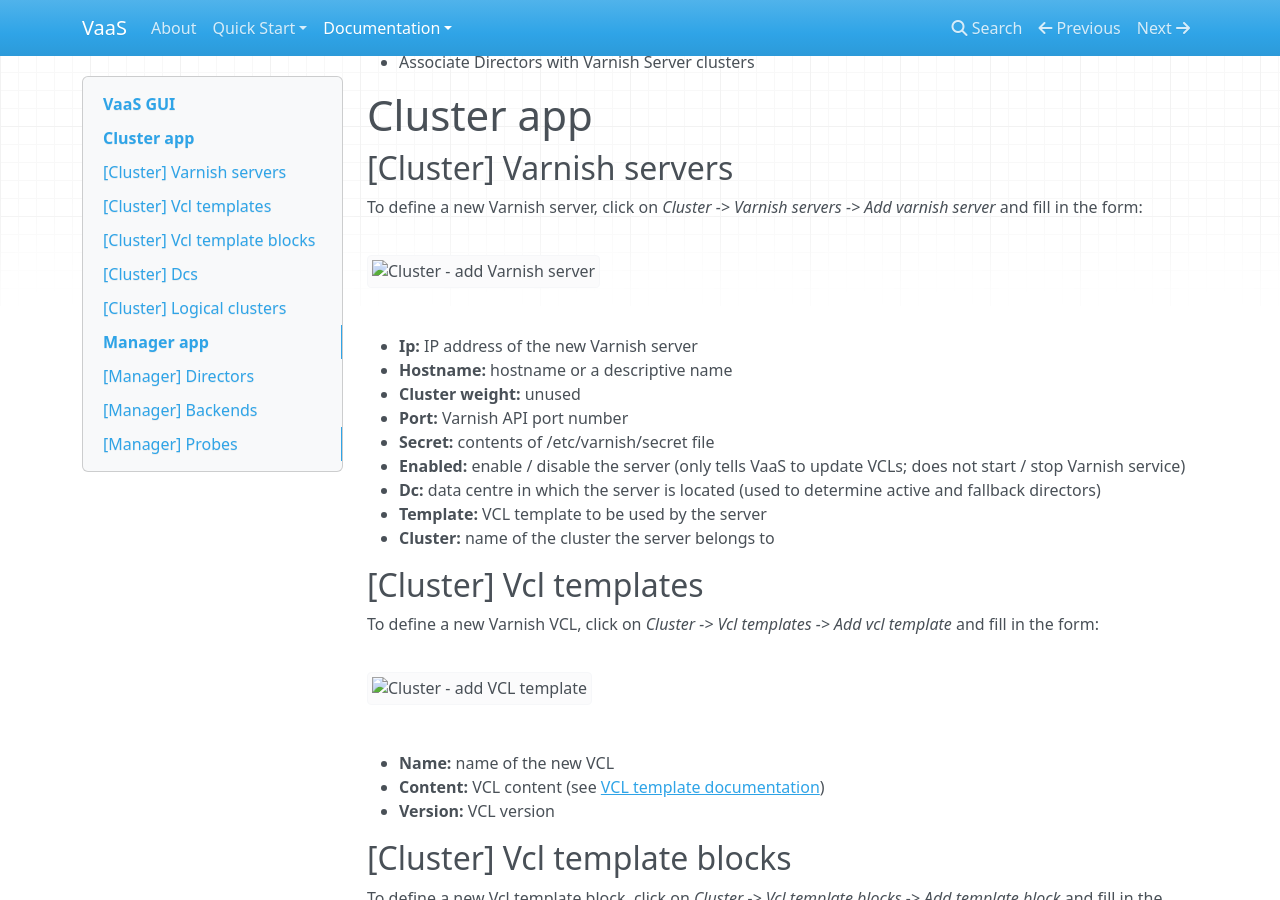
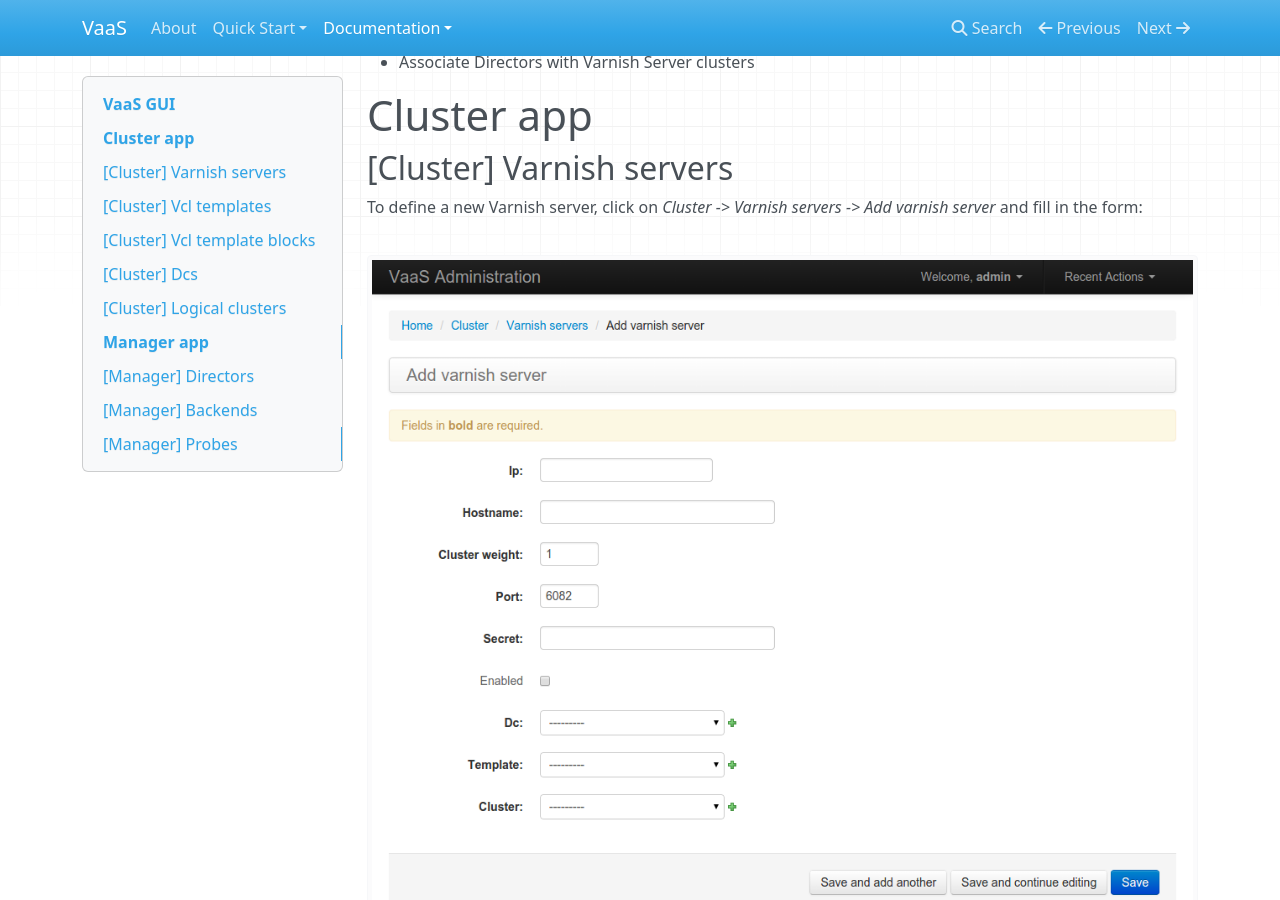
Before and after one commit to allegro/vaas, an MkDocs documentation site: the page built from docs/documentation/gui.md, in a window 1280 px wide and 900 px high, scrolled down 476 px. Built offline with MkDocs 1.6.1, drawn with Linux system fonts in a browser that asks for light colours; nearby versions of some CDN libraries; old or Windows-style settings are respelled for this version of MkDocs.

Commit message:
Fixing image links

```diff
--- a/docs/documentation/gui.md
+++ b/docs/documentation/gui.md
@@ -50,7 +50,7 @@
 ## [Cluster] Vcl template blocks
 To define a new Vcl template block, click on *Cluster -> Vcl template blocks -> Add template block* and fill in the form:
 
-![Cluster - add VCL template block](/img/cluster_add_vcl_template_block.png)
+![Cluster - add VCL template block](img/cluster_add_vcl_template_block.png)
 
 * **Tag:** where in the VCL is the template block to be inserted
 * **Template:** which template should use the template block
@@ -71,7 +71,7 @@
 
 To define a new director, click on *Manager -> Directors -> Add director* and fill in the form:
 
-![Manager - add Director](/img/manager_add_director.png)
+![Manager - add Director](img/manager_add_director.png)
 
 * **Name:** specify a name of the new director
 * **Cluster:** select cluster(s) in which the director should be used
@@ -87,7 +87,7 @@
 ## [Manager] Backends
 To define a new backend, click on *Manager -> Backends -> Add backend* and fill in the form:
 
-![Manager - add Backend](/img/manager_add_backend.png)
+![Manager - add Backend](img/manager_add_backend.png)
 
 * **Address:** IP address of the backend host
 * **Port:** IP port of the backend host
@@ -98,7 +98,7 @@
 ## [Manager] Probes
 To define a new probe, click on *Manager -> Probes -> Add probe* and fill in the form:
 
-![Manager - add Probe](/img/manager_add_probe.png)
+![Manager - add Probe](img/manager_add_probe.png)
 
 * **Name:** name of the probe
 * **Url:** url to test
```
Also changed, not shown: docs/documentation/api.md (+1 -1 lines), docs/documentation/img/admin_page.png (renamed from docs/img/admin_page.png), docs/documentation/img/api_change_api_key.png (renamed from docs/img/api_change_api_key.png), docs/documentation/img/cluster_add_v_server.png (renamed from docs/img/cluster_add_v_server.png), docs/documentation/img/cluster_add_vcl_template.png (renamed from docs/img/cluster_add_vcl_template.png), docs/documentation/img/cluster_add_vcl_template_block.png (renamed from docs/img/cluster_add_vcl_template_block.png), docs/documentation/img/manager_add_backend.png (renamed from docs/img/manager_add_backend.png), docs/documentation/img/manager_add_director.png (renamed from docs/img/manager_add_director.png), docs/documentation/img/manager_add_probe.png (renamed from docs/img/manager_add_probe.png).
